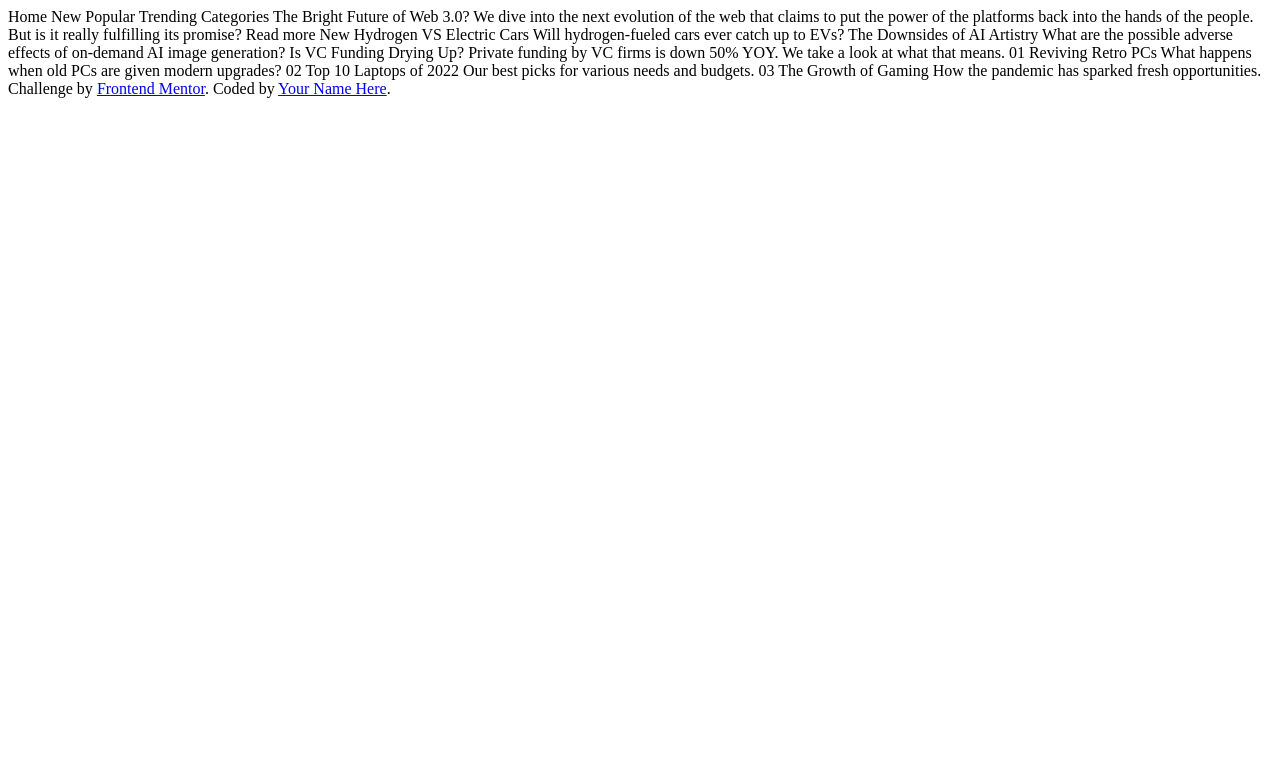
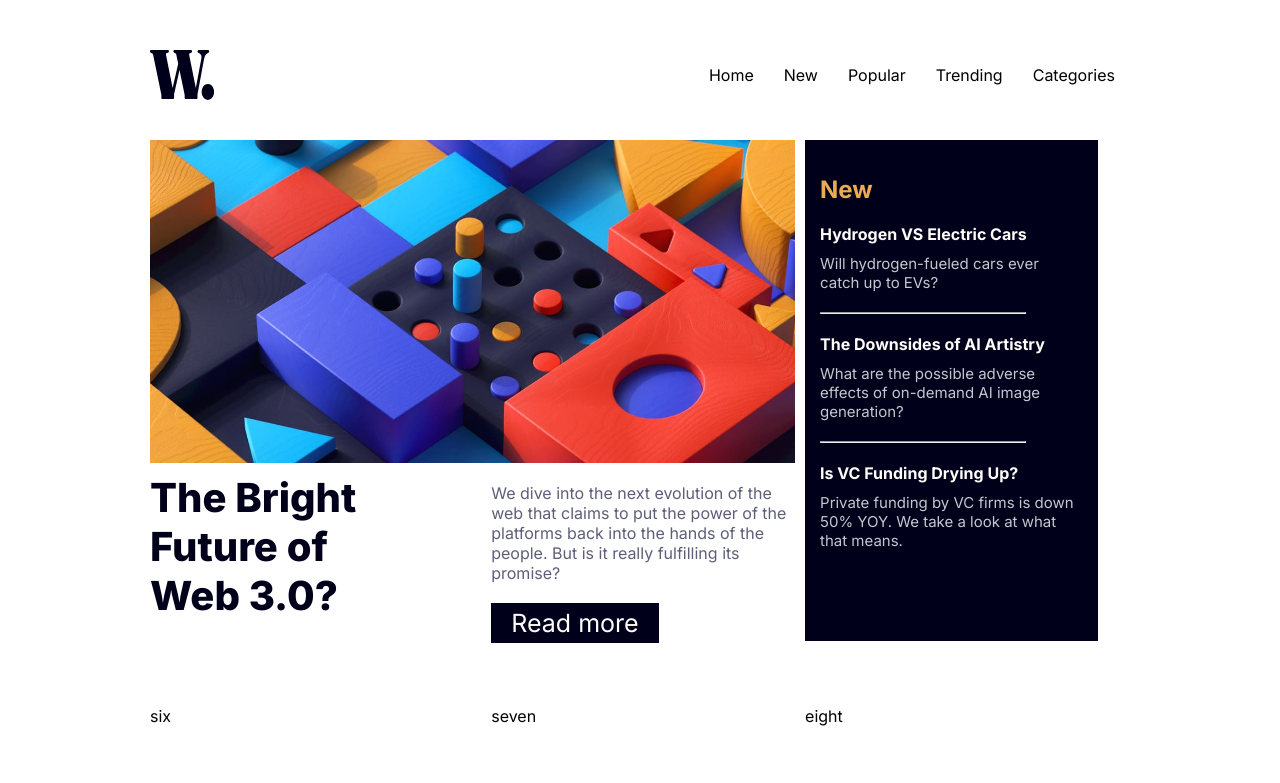
Before and after one commit to 7osny13/NEWS-HOMEPAGE-MAIN, a plain HTML site: page index.html in a window 1280 px wide. Drawn offline with Linux system fonts and the light colour scheme.

Commit message:
finish item 3 & 4

```diff
--- a/assets/styles/style.css
+++ b/assets/styles/style.css
@@ -0,0 +1,148 @@
+:root
+{
+--Off-white: hsl(36, 100%, 99%);
+--Grayish-blue: hsl(233, 8%, 79%);
+--Dark-grayish-blue: hsl(236, 13%, 42%);
+--Very-dark-blue: hsl(240, 100%, 5%);
+--Soft-orange: hsl(35, 77%, 62%);
+--Soft-red: hsl(5, 85%, 63%);
+}
+*
+{
+    padding: 0;
+    margin: 0;
+    box-sizing: border-box;
+    font-family:'Inter', sans-serif;;
+}
+.main-container
+{
+    width: 100%;
+    /* margin: auto; */
+    padding: 50px 150px ;
+}
+.navbar
+{
+    display: flex;
+    margin-bottom: 40px;
+}
+.navbar .first-p
+{
+    margin-left: auto;
+}
+.navbar p
+{
+    padding: 15px;
+}
+.item1
+{
+    grid-area: one ;
+}
+.item1 img
+{
+    object-fit: cover;
+    width: 100%;
+    height: 100%;
+}
+.item2
+{
+    grid-area: two;
+    background-color: var(--Very-dark-blue);
+    height: 90%;
+    width: 90%;
+}
+.item2 .item2-container {
+    padding-left: 15px;
+    padding-top: 15px;
+    padding-right: 20px;
+
+}
+.item2 .item2-container h2 ,
+.item2 .item2-container h4
+{
+    margin-top: 20px;
+}
+.item2 .item2-container h2
+{
+    color: var(--Soft-orange);
+}
+.item2 .item2-container h4
+{
+    color: var(--Off-white);
+    /* color: var(--Soft-orange); */
+}
+.item2 .item2-container p
+{
+    margin-top: 10px;
+    color: var(--Grayish-blue);
+    font-size: 15px;
+    /* width: 80%; */
+}
+.item2 .item2-container h4:hover
+{
+
+    color: var(--Soft-orange);
+    cursor: pointer;
+}
+.item2 .item2-container hr
+{
+    width: 80%;
+    margin-top: 20px;
+}
+
+.item3
+{
+    grid-area:three ;
+}
+
+.item3 p
+{
+    color: var(--Very-dark-blue);
+    font-weight: 800;
+    width: 70%;
+    font-size: 40px;
+
+}
+.item4
+{
+    grid-area: four;
+}
+.item4 p
+{
+    color: var(--Dark-grayish-blue);
+    padding:  10px 0 ;
+}
+.item4 button
+{
+    margin-top: 10px;
+    padding: 5px 20px;
+    font-size: 25px;
+    border: 0;
+    color: var(--Off-white);
+    background-color: var(--Very-dark-blue);
+}
+.item4 button:hover
+{
+    background-color: var(--Soft-red);
+    cursor: pointer;
+}
+.item5
+{
+    grid-area: five ;
+}
+.item6
+{
+    grid-area: six;
+}
+.item7
+{
+    grid-area: seven;
+}
+.main-content
+{
+    display: grid;
+    grid-template-areas: 'one one one one two two'
+    'three three four four two two'
+    'five five six six seven seven';
+    gap: 10px;
+    height: 80vh;
+}
--- a/index.html
+++ b/index.html
@@ -8,11 +8,65 @@
 
   <title>Frontend Mentor | News homepage</title>
   <link rel="stylesheet" href="assets/styles/style.css">
+  <link rel="preconnect" href="https://fonts.googleapis.com">
+  <link rel="preconnect" href="https://fonts.gstatic.com" crossorigin>
+  <link href="https://fonts.googleapis.com/css2?family=Inter:wght@400;700;800&display=swap" rel="stylesheet">
 
 </head>
 <body>
+  <!-- main container -->
+  <div class="main-container">
+    <!-- Navbar -->
+    <div class="navbar">
+      <img src="assets/images/logo.svg" alt="">
+      <p class="first-p">Home</p>
+      <p>New</p>
+      <p>Popular</p>
+      <p>Trending</p>
+      <p>Categories</p>
+    </div>
+    <!-- main content -->
+    <div class="main-content">
+      <div class="item1">
+        <img src="assets/images/image-web-3-desktop.jpg" alt="">
+      </div>
+      <div class="item2">
+        <div class="item2-container">
+          <h2>New</h2>
+          <div class="item2-content">
+            <h4>Hydrogen VS Electric Cars</h4>
+            <p>Will hydrogen-fueled cars ever catch up to EVs?</p>
+            <hr>
+          </div>
+           <div class="item2-content">
+            <h4>The Downsides of AI Artistry</h4>
+            <p>What are the possible adverse effects of on-demand AI image generation?</p>
+            <hr>
+          </div>
+          <div class="item2-content">
+            <h4>Is VC Funding Drying Up?</h4>
+            <p>Private   funding by VC firms is down 50% YOY. We take a look at what that means.</p>
+          </div>
+        </div>
+      </div>
+      <div class="item3">
+        <p>
+          The Bright Future of Web 3.0?
+        </p>
+      </div>
+      <div class="item4">
+        <p>We dive into the next evolution of the web that claims to put the power of the platforms back into the hands of the people.
+          But is it really fulfilling its promise?</p>
+        <button>Read more</button>
+      </div>
+      <div class="item5">six</div>
+      <div class="item6">seven</div>
+      <div class="item7">eight</div>
+    </div>
+  </div>
 
-  Home
+
+  <!-- Home
   New
   Popular
   Trending
@@ -51,6 +105,7 @@
   <div class="attribution">
     Challenge by <a href="https://www.frontendmentor.io?ref=challenge" target="_blank">Frontend Mentor</a>.
     Coded by <a href="#">Your Name Here</a>.
-  </div>
+  </div> -->
+  <script src="https://cdnjs.cloudflare.com/ajax/libs/font-awesome/6.3.0/css/all.min.css"></script>
 </body>
 </html>
```
